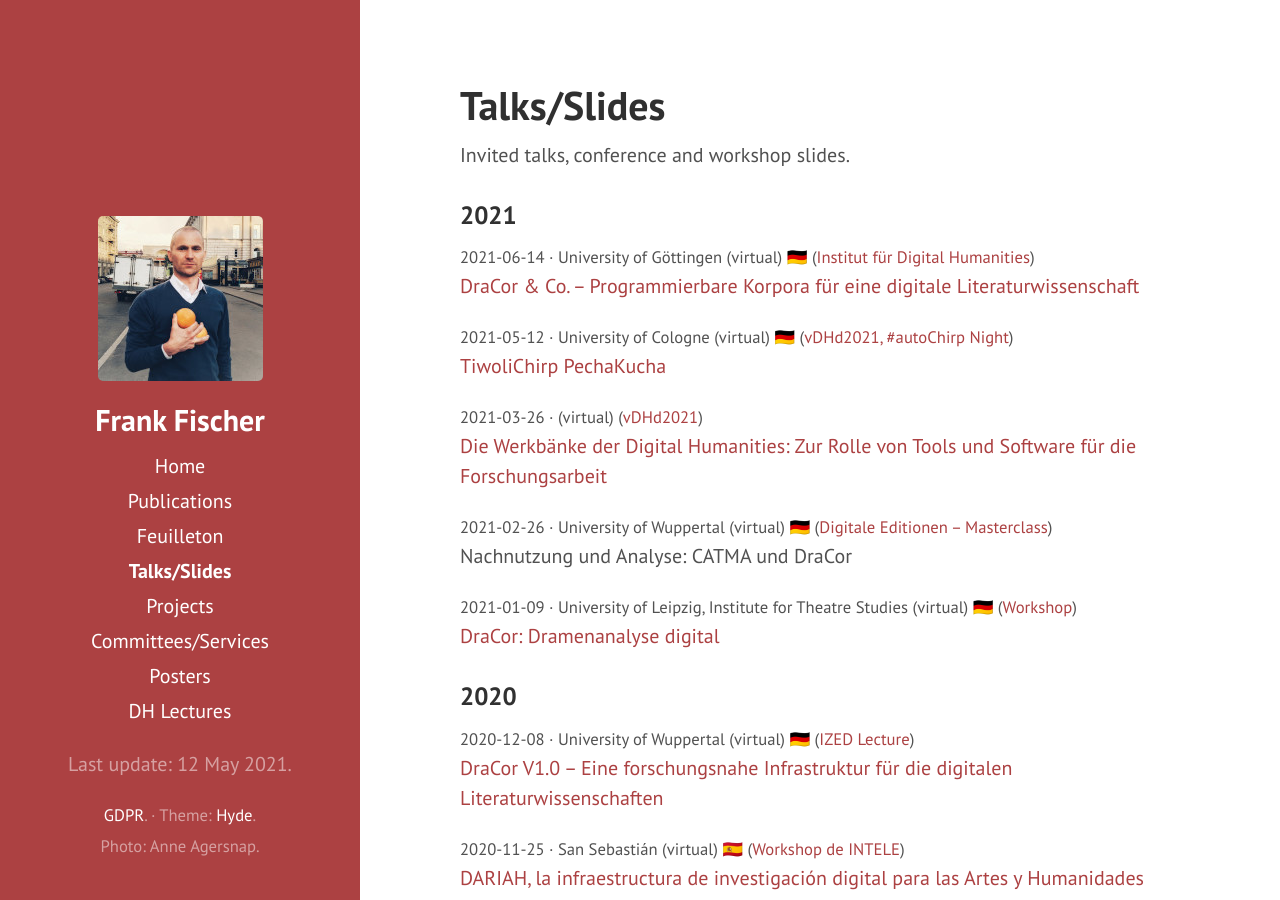
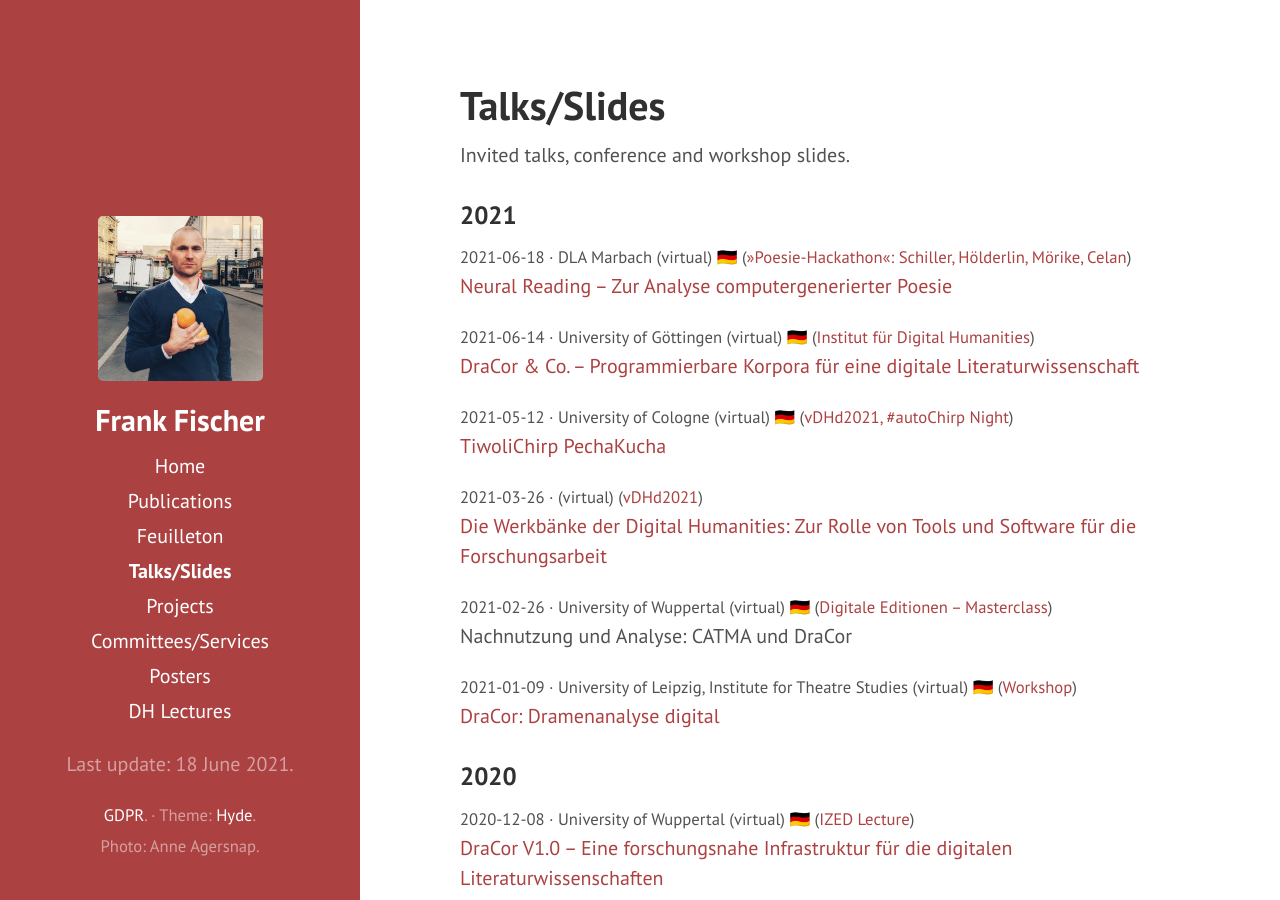
Before and after one commit to lehkost/lehkost.github.io, a Jekyll site: the page built from talks.md, in a window 1280 px wide and 900 px high. Built offline with Jekyll 4.4.1, drawn with Linux system fonts in a browser that asks for light colours.

Commit message:
add talk

```diff
--- a/_includes/sidebar.html
+++ b/_includes/sidebar.html
@@ -38,7 +38,7 @@
 
     </nav>
 
-    <p style="text-align:center;">Last update: 12 May 2021.</p>
+    <p style="text-align:center;">Last update: 18 June 2021.</p>
     <p style="text-align:center;"><small><a class="sidebar-nav-item{% if page.url == '/gdpr/' %} active{% endif %}" href="{{ '/gdpr/' }}" style="display:inline-block;">GDPR</a>. · Theme: <a href="https://hyde.getpoole.com/">Hyde</a>. <br/>Photo: Anne Agersnap.</small></p>
   </div>
 </div>
--- a/talks.md
+++ b/talks.md
@@ -6,6 +6,9 @@ title: Talks/Slides
 Invited talks, conference and workshop slides.
 
 ### 2021
+
+<small>2021-06-18 · DLA Marbach (virtual) 🇩🇪 ([»Poesie-Hackathon«: Schiller, Hölderlin, Mörike, Celan](https://www.fontanearchiv.de/forschung/tfalab/ein-poesie-hackathon-schiller-hoelderlin-moerike-celan))</small><br />
+[Neural Reading – Zur Analyse computergenerierter Poesie](http://bit.ly/neuradla)
 
 <small>2021-06-14 · University of Göttingen (virtual) 🇩🇪 ([Institut für Digital Humanities](https://www.uni-goettingen.de/de/597374.html))</small><br />
 [DraCor & Co. – Programmierbare Korpora für eine digitale Literaturwissenschaft](http://bit.ly/goedracor)
```
